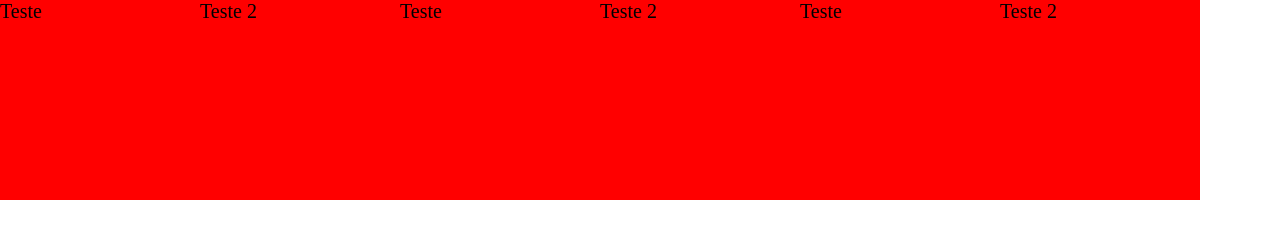
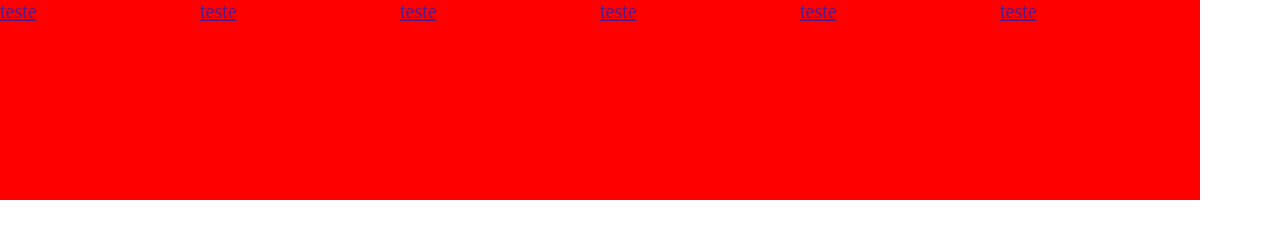
Before and after one commit to AndersonIvanildo/playlistando-tecweb1, a plain HTML site: page index.html in a window 1280 px wide. Drawn offline with Linux system fonts and the light colour scheme.

Commit message:
teste vercel

```diff
--- a/index.html
+++ b/index.html
@@ -12,12 +12,12 @@
     <header>
         <nav>
             <ul id="menu">
-                <li> Teste </li>
-                <li> Teste 2</li>
-                <li> Teste </li>
-                <li> Teste 2</li>
-                <li> Teste </li>
-                <li> Teste 2</li>
+                <a href=""> teste </a>
+                <a href=""> teste </a>
+                <a href=""> teste </a>
+                <a href=""> teste </a>
+                <a href=""> teste </a>
+                <a href=""> teste </a>
             </ul>
         </nav>
     </header>
--- a/style_index.css
+++ b/style_index.css
@@ -19,7 +19,9 @@ li {
     list-style-type: none;
 }
 
-#menu li {
+#menu a {
+    /* Com relação ao formato de cada item do menu */
+
     font-size: 20px;
     height: 200px;
     width: 200px;
```
